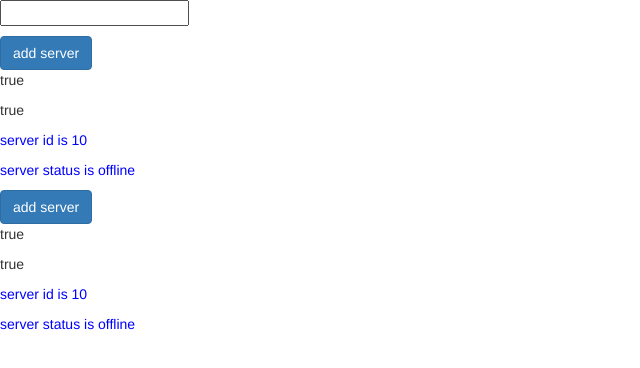
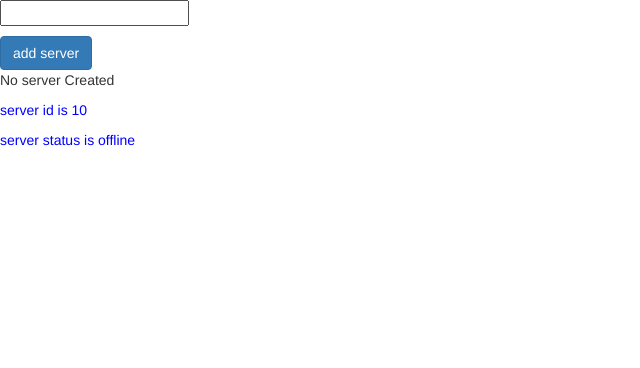
Before and after one commit to Knightch/learn-about-Angular, an Angular app in the folder my-first-angular/: page / in a window 1280 px wide. Shown: the top 368 px of the page, without its empty margins (0-640 px from the left). Built offline with nearby package versions, Linux system fonts and the light colour scheme.

Commit message:
event binding

```diff
--- a/my-first-angular/src/app/app.component.html
+++ b/my-first-angular/src/app/app.component.html
@@ -1,4 +1,3 @@
 <input type="text" [(ngModel)]="name">
 <p>{{ name }}</p>
 <div app-servers></div>
-<div app-servers></div>
--- a/my-first-angular/src/app/servers/servers.component.html
+++ b/my-first-angular/src/app/servers/servers.component.html
@@ -1,6 +1,7 @@
-<button class="btn btn-primary" [disabled]="!allowNewServer">add server</button>
-<p>{{ allowNewServer }}</p>
-<p [innerText]="allowNewServer"></p>
+<button class="btn btn-primary" [disabled]="!allowNewServer" (click)="onCreateServer()">add server</button>
+<!-------<p>{{ allowNewServer }}</p>------>
+<!--------<p [innerText]="allowNewServer"></p>----->
+<p>{{ serverCreationStatus }}</p>
 <div class="row">
 	<div class="col-sm-6 "><div app-server></div></div>
 </div>
--- a/my-first-angular/src/app/servers/servers.component.ts
+++ b/my-first-angular/src/app/servers/servers.component.ts
@@ -6,6 +6,7 @@
   styleUrls: ['./servers.component.css']
 })
 export class ServersComponent implements OnInit {
+ serverCreationStatus = 'No server Created'
  allowNewServer = false;
   constructor() {
   setTimeout(() => {
@@ -15,5 +16,7 @@
 
   ngOnInit() {
   }
-
+ onCreateServer(){
+  this.serverCreationStatus='server is created';
+ }
 }
```
